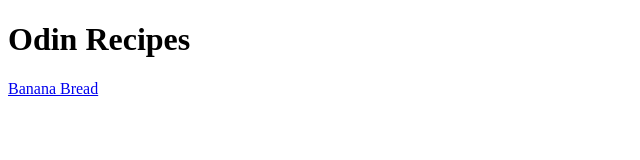
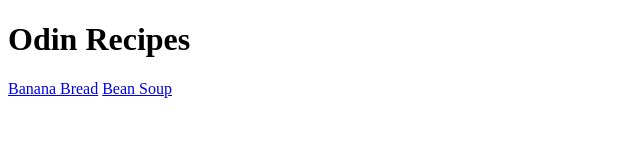
Before and after one commit to MysticalMare/odin-recipes, a plain HTML site: page index.html in a window 1280 px wide. Shown: the full height of the page, 0-640 px from the left. Drawn offline with Linux system fonts and the light colour scheme.

Commit message:
Added Bean Soup to index.html
Exactly as the title, added link to bean soup recipe in index.html.

[Reference Number: 3]

```diff
--- a/index.html
+++ b/index.html
@@ -7,5 +7,6 @@
     <body>
         <h1>Odin Recipes</h1>
         <a href="recipes/bananabread.html">Banana Bread</a>
+        <a href="recipes/beansoup.html">Bean Soup</a>
     </body>
 </html>
```
